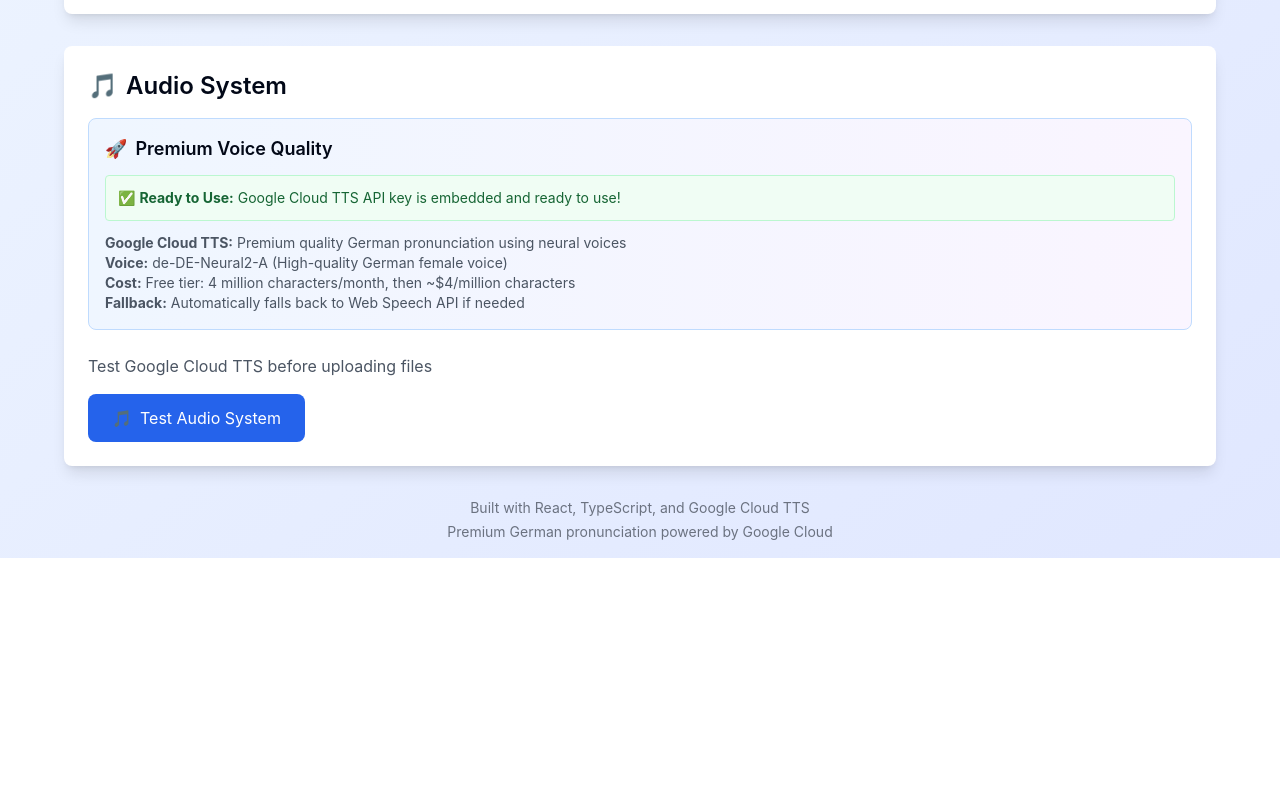
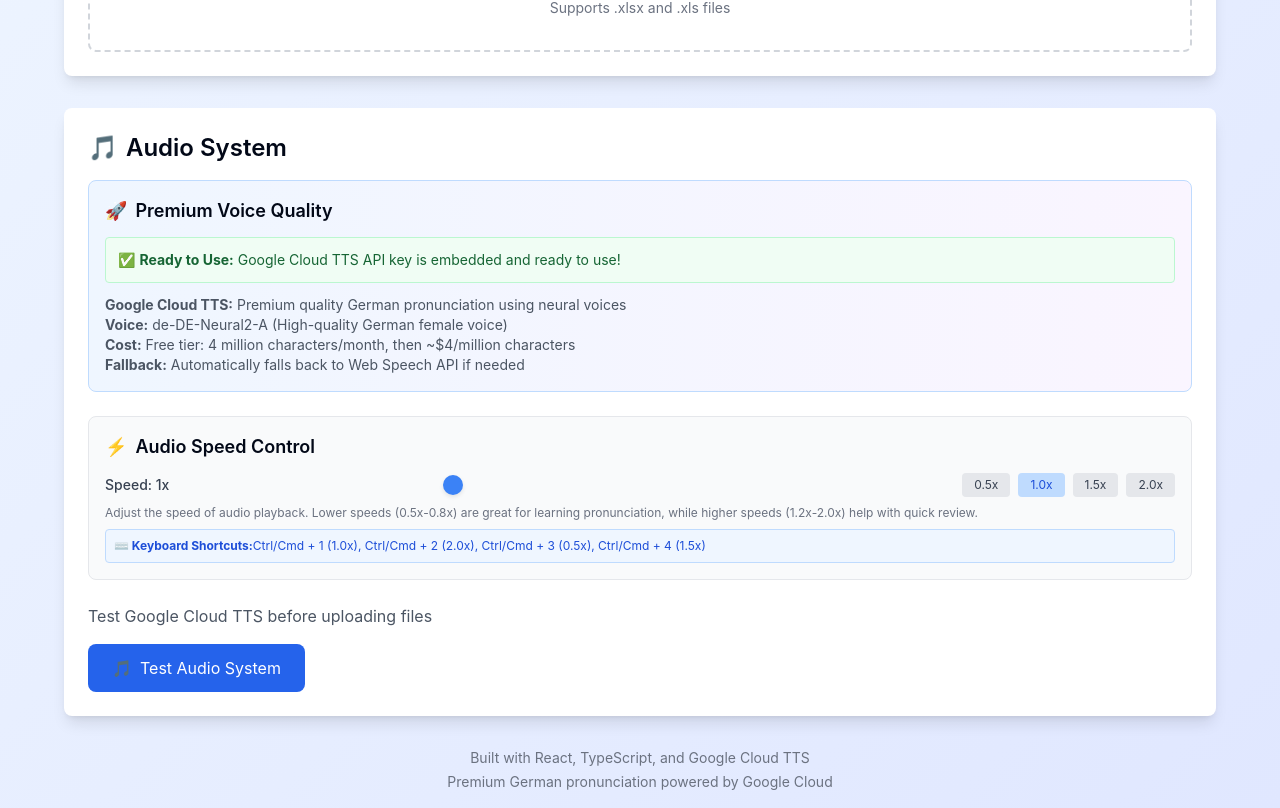
Before and after one commit to astromar96/german-speller, a React (Create React App) app: page / in a window 1280 px wide. Shown: the part 476-1284 px from the top of the page. Before the commit the page ends 1034 px from the top, so only its background shows below. Built offline with nearby package versions, Linux system fonts and the light colour scheme.

Commit message:
Add GitHub Pages deployment workflow and homepage configuration

```diff
--- a/package.json
+++ b/package.json
@@ -2,6 +2,7 @@
   "name": "german-speller-react",
   "version": "0.1.0",
   "private": true,
+  "homepage": "https://astromar96.github.io/german-speller",
   "dependencies": {
     "clsx": "^2.0.0",
     "react": "^18.2.0",
--- a/src/App.css
+++ b/src/App.css
@@ -48,6 +48,62 @@
   outline-offset: 2px;
 }
 
+/* Custom slider styles */
+.slider {
+  -webkit-appearance: none;
+  appearance: none;
+  background: transparent;
+  cursor: pointer;
+}
+
+.slider::-webkit-slider-track {
+  background: #e5e7eb;
+  height: 8px;
+  border-radius: 4px;
+}
+
+.slider::-webkit-slider-thumb {
+  -webkit-appearance: none;
+  appearance: none;
+  background: #3b82f6;
+  height: 20px;
+  width: 20px;
+  border-radius: 50%;
+  cursor: pointer;
+  box-shadow: 0 2px 4px rgba(0, 0, 0, 0.1);
+  transition: all 0.2s ease;
+}
+
+.slider::-webkit-slider-thumb:hover {
+  background: #2563eb;
+  transform: scale(1.1);
+  box-shadow: 0 4px 8px rgba(0, 0, 0, 0.15);
+}
+
+.slider::-moz-range-track {
+  background: #e5e7eb;
+  height: 8px;
+  border-radius: 4px;
+  border: none;
+}
+
+.slider::-moz-range-thumb {
+  background: #3b82f6;
+  height: 20px;
+  width: 20px;
+  border-radius: 50%;
+  cursor: pointer;
+  border: none;
+  box-shadow: 0 2px 4px rgba(0, 0, 0, 0.1);
+  transition: all 0.2s ease;
+}
+
+.slider::-moz-range-thumb:hover {
+  background: #2563eb;
+  transform: scale(1.1);
+  box-shadow: 0 4px 8px rgba(0, 0, 0, 0.15);
+}
+
 /* Loading animation */
 @keyframes spin {
   to {
--- a/src/App.tsx
+++ b/src/App.tsx
@@ -13,15 +13,66 @@
   const [message, setMessage] = useState<{ text: string; type: 'success' | 'error' | 'info' } | null>(null);
   const [playingWordId, setPlayingWordId] = useState<number | null>(null);
   const [audioTestResult, setAudioTestResult] = useState<string>('');
+  const [audioSpeed, setAudioSpeed] = useState<number>(() => {
+    const saved = localStorage.getItem('audioSpeed');
+    return saved ? parseFloat(saved) : 1.0;
+  });
+  const [speedChangeNotification, setSpeedChangeNotification] = useState<string>('');
   const fileInputRef = useRef<HTMLInputElement>(null);
   const speechSynthesisRef = useRef<SpeechSynthesis | null>(null);
 
   // Embedded Google Cloud API key
   const GOOGLE_CLOUD_API_KEY = 'AIzaSyCsx1IyPxscQ1YpPOGEHSBRQBQPvFjog7k';
 
+  // Save speed to localStorage whenever it changes
+  React.useEffect(() => {
+    localStorage.setItem('audioSpeed', audioSpeed.toString());
+  }, [audioSpeed]);
+
+  // Keyboard shortcuts for speed control
+  React.useEffect(() => {
+    const handleKeyPress = (event: KeyboardEvent) => {
+      if (event.ctrlKey || event.metaKey) {
+        switch (event.key) {
+          case '1':
+            event.preventDefault();
+            setAudioSpeed(1.0);
+            showSpeedNotification(1.0);
+            break;
+          case '2':
+            event.preventDefault();
+            setAudioSpeed(2.0);
+            showSpeedNotification(2.0);
+            break;
+          case '3':
+            event.preventDefault();
+            setAudioSpeed(0.5);
+            showSpeedNotification(0.5);
+            break;
+          case '4':
+            event.preventDefault();
+            setAudioSpeed(1.5);
+            showSpeedNotification(1.5);
+            break;
+        }
+      }
+    };
+
+    window.addEventListener('keydown', handleKeyPress);
+    return () => window.removeEventListener('keydown', handleKeyPress);
+  }, []);
+
   const showMessage = (text: string, type: 'success' | 'error' | 'info') => {
     setMessage({ text, type });
     setTimeout(() => setMessage(null), 5000);
+  };
+
+  const showSpeedNotification = (speed: number) => {
+    const speedLabel = speed < 0.8 ? '🐌 Slow' :
+                      speed < 1.2 ? '🚶 Normal' :
+                      speed < 1.5 ? '🏃 Fast' : '⚡ Very Fast';
+    setSpeedChangeNotification(`Speed changed to ${speed}x (${speedLabel})`);
+    setTimeout(() => setSpeedChangeNotification(''), 2000);
   };
 
   const uploadFile = async (file: File) => {
@@ -70,6 +121,9 @@
       speechSynthesisRef.current.cancel();
     }
 
+    // Show speed indicator
+    showMessage(`Playing "${word}" at ${audioSpeed}x speed`, 'info');
+
     // Always use Google Cloud TTS with embedded API key
     speakWithGoogleTTS(word);
   };
@@ -91,7 +145,7 @@
           },
           audioConfig: {
             audioEncoding: 'MP3',
-            speakingRate: 0.8,
+            speakingRate: audioSpeed, // Use the selected speed
             pitch: 0,
             volumeGainDb: 0
           }
@@ -140,7 +194,7 @@
     // Create new speech synthesis
     const utterance = new SpeechSynthesisUtterance(word);
     utterance.lang = 'de-DE'; // German language
-    utterance.rate = 0.7; // Slower for better pronunciation
+    utterance.rate = audioSpeed; // Use the selected speed
     utterance.pitch = 1.0;
     utterance.volume = 1.0;
 
@@ -212,7 +266,7 @@
       if (selectedVoice.name.toLowerCase().includes('premium') ||
           selectedVoice.name.toLowerCase().includes('enhanced') ||
           selectedVoice.name.toLowerCase().includes('neural')) {
-        utterance.rate = 0.8; // Slightly faster for premium voices
+        utterance.rate = audioSpeed; // Use the selected speed
       }
     }
 
@@ -272,7 +326,7 @@
           },
           audioConfig: {
             audioEncoding: 'MP3',
-            speakingRate: 0.8,
+            speakingRate: audioSpeed, // Use the selected speed
             pitch: 0,
             volumeGainDb: 0
           }
@@ -308,6 +362,7 @@
       const data = await response.json();
       setAudioTestResult(prev => prev + '\n✅ Google Cloud TTS API connected successfully');
       setAudioTestResult(prev => prev + '\n🌟 Using premium German neural voice: de-DE-Neural2-A (Female)');
+      setAudioTestResult(prev => prev + `\n⚡ Audio speed set to: ${audioSpeed}x`);
 
       // Play the audio
       const audioContent = data.audioContent;
@@ -370,6 +425,7 @@
 
       utterance.onstart = () => {
         setAudioTestResult(prev => prev + '\n🎵 Web Speech API audio started...');
+        setAudioTestResult(prev => prev + `\n⚡ Audio speed set to: ${audioSpeed}x`);
       };
 
       utterance.onend = () => {
@@ -414,9 +470,19 @@
           <h1 className="text-4xl font-bold text-gray-800 mb-2">
             🇩🇪 German Speller
           </h1>
-          <p className="text-lg text-gray-600">
+          <p className="text-lg text-gray-600 mb-4">
             Learn German words with Arabic translations and premium audio pronunciation
           </p>
+          {/* Speed Indicator */}
+          <div className="inline-flex items-center space-x-2 px-4 py-2 bg-blue-50 border border-blue-200 rounded-full">
+            <span className="text-sm font-medium text-blue-800">⚡ Audio Speed:</span>
+            <span className="text-lg font-bold text-blue-600">{audioSpeed}x</span>
+            <span className="text-xs text-blue-600">
+              {audioSpeed < 0.8 ? '🐌 Slow' :
+               audioSpeed < 1.2 ? '🚶 Normal' :
+               audioSpeed < 1.5 ? '🏃 Fast' : '⚡ Very Fast'}
+            </span>
+          </div>
         </div>
 
         {/* Message Display */}
@@ -427,6 +493,13 @@
             'bg-blue-100 text-blue-800 border border-blue-200'
           }`}>
             {message.text}
+          </div>
+        )}
+
+        {/* Speed Change Notification */}
+        {speedChangeNotification && (
+          <div className="mb-6 p-3 bg-blue-100 text-blue-800 border border-blue-200 rounded-lg text-center animate-pulse">
+            {speedChangeNotification}
           </div>
         )}
 
@@ -494,6 +567,79 @@
             </div>
           </div>
 
+          {/* Audio Speed Control */}
+          <div className="mb-6 p-4 bg-gray-50 border border-gray-200 rounded-lg">
+            <h3 className="text-lg font-semibold mb-3 flex items-center">
+              <span className="mr-2">⚡</span>
+              Audio Speed Control
+            </h3>
+            <div className="flex items-center space-x-4">
+              <label htmlFor="speed-slider" className="text-sm font-medium text-gray-700 min-w-[80px]">
+                Speed: {audioSpeed}x
+              </label>
+              <input
+                id="speed-slider"
+                type="range"
+                min="0.5"
+                max="2.0"
+                step="0.1"
+                value={audioSpeed}
+                onChange={(e) => {
+                  const newSpeed = parseFloat(e.target.value);
+                  setAudioSpeed(newSpeed);
+                  showSpeedNotification(newSpeed);
+                }}
+                className="flex-1 h-2 bg-gray-200 rounded-lg appearance-none cursor-pointer slider"
+              />
+              <div className="flex space-x-2">
+                <button
+                  onClick={() => {
+                    setAudioSpeed(0.5);
+                    showSpeedNotification(0.5);
+                  }}
+                  className="px-3 py-1 text-xs bg-gray-200 text-gray-700 rounded hover:bg-gray-300 transition-colors"
+                >
+                  0.5x
+                </button>
+                <button
+                  onClick={() => {
+                    setAudioSpeed(1.0);
+                    showSpeedNotification(1.0);
+                  }}
+                  className="px-3 py-1 text-xs bg-blue-200 text-blue-700 rounded hover:bg-blue-300 transition-colors"
+                >
+                  1.0x
+                </button>
+                <button
+                  onClick={() => {
+                    setAudioSpeed(1.5);
+                    showSpeedNotification(1.5);
+                  }}
+                  className="px-3 py-1 text-xs bg-gray-200 text-gray-700 rounded hover:bg-gray-300 transition-colors"
+                >
+                  1.5x
+                </button>
+                <button
+                  onClick={() => {
+                    setAudioSpeed(2.0);
+                    showSpeedNotification(2.0);
+                  }}
+                  className="px-3 py-1 text-xs bg-gray-200 text-gray-700 rounded hover:bg-gray-300 transition-colors"
+                >
+                  2.0x
+                </button>
+              </div>
+            </div>
+            <p className="text-xs text-gray-500 mt-2">
+              Adjust the speed of audio playback. Lower speeds (0.5x-0.8x) are great for learning pronunciation,
+              while higher speeds (1.2x-2.0x) help with quick review.
+            </p>
+            <div className="mt-2 p-2 bg-blue-50 border border-blue-200 rounded text-xs text-blue-700">
+              <strong>⌨️ Keyboard Shortcuts:</strong>
+              Ctrl/Cmd + 1 (1.0x), Ctrl/Cmd + 2 (2.0x), Ctrl/Cmd + 3 (0.5x), Ctrl/Cmd + 4 (1.5x)
+            </div>
+          </div>
+
           <p className="text-gray-600 mb-4">
             Test Google Cloud TTS before uploading files
           </p>
@@ -554,6 +700,14 @@
                       </button>
                     )}
                   </div>
+                  <div className="mt-2 text-xs text-gray-500 flex items-center justify-between">
+                    <span>Speed: {audioSpeed}x</span>
+                    <span className="text-blue-600">
+                      {audioSpeed < 0.8 ? '🐌 Slow' :
+                       audioSpeed < 1.2 ? '🚶 Normal' :
+                       audioSpeed < 1.5 ? '🏃 Fast' : '⚡ Very Fast'}
+                    </span>
+                  </div>
                 </div>
               ))}
             </div>
```
